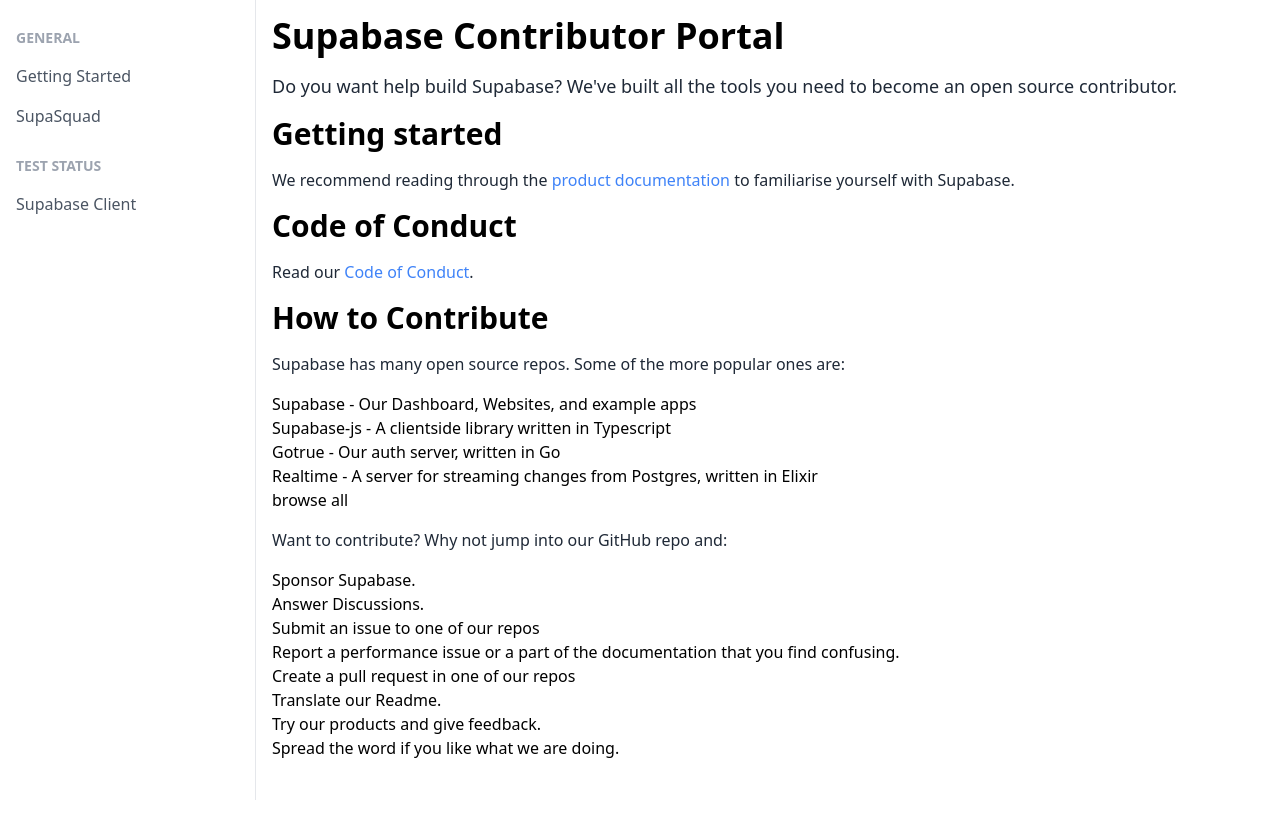
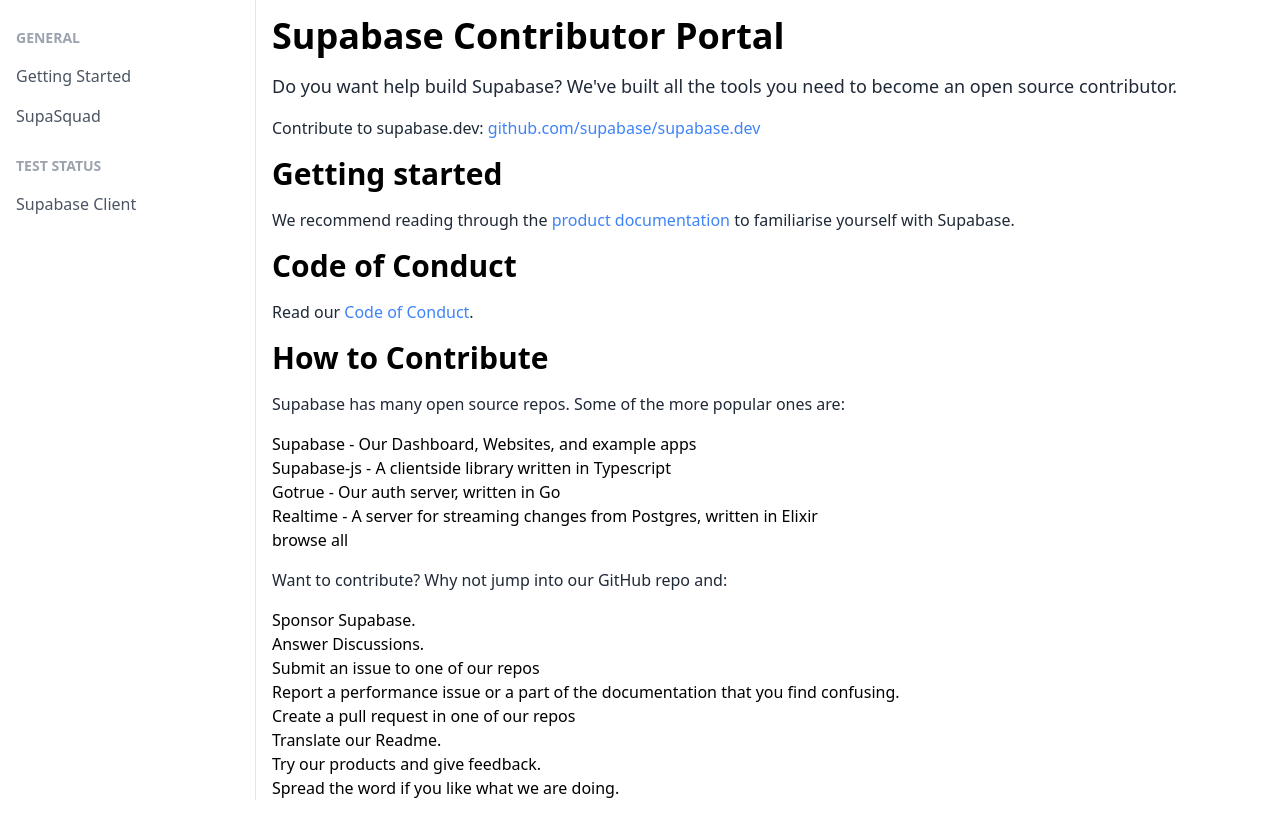
Before and after one commit to kiwicopple/supabase.dev, a Next.js app: page / in a window 1280 px wide. Built offline with nearby package versions, Linux system fonts and the light colour scheme.

Commit message:
Add a link to the repo

```diff
--- a/components/Hero.tsx
+++ b/components/Hero.tsx
@@ -11,6 +11,16 @@
       <p className="my-4 text-lg font-normal text-gray-800 dark:text-gray-400">
         Do you want help build Supabase? We've built all the tools you need to
         become an open source contributor.
+      </p>
+      <p className="my-4 font-normal text-gray-800 dark:text-gray-400">
+        Contribute to supabase.dev:{" "}
+        <a
+          href="https://github.com/supabase/supabase.dev"
+          className="text-blue-500"
+          target={"_blank"}
+        >
+          github.com/supabase/supabase.dev
+        </a>
       </p>
       <h2 className="text-3xl font-extrabold dark:text-white">
         Getting started
```
